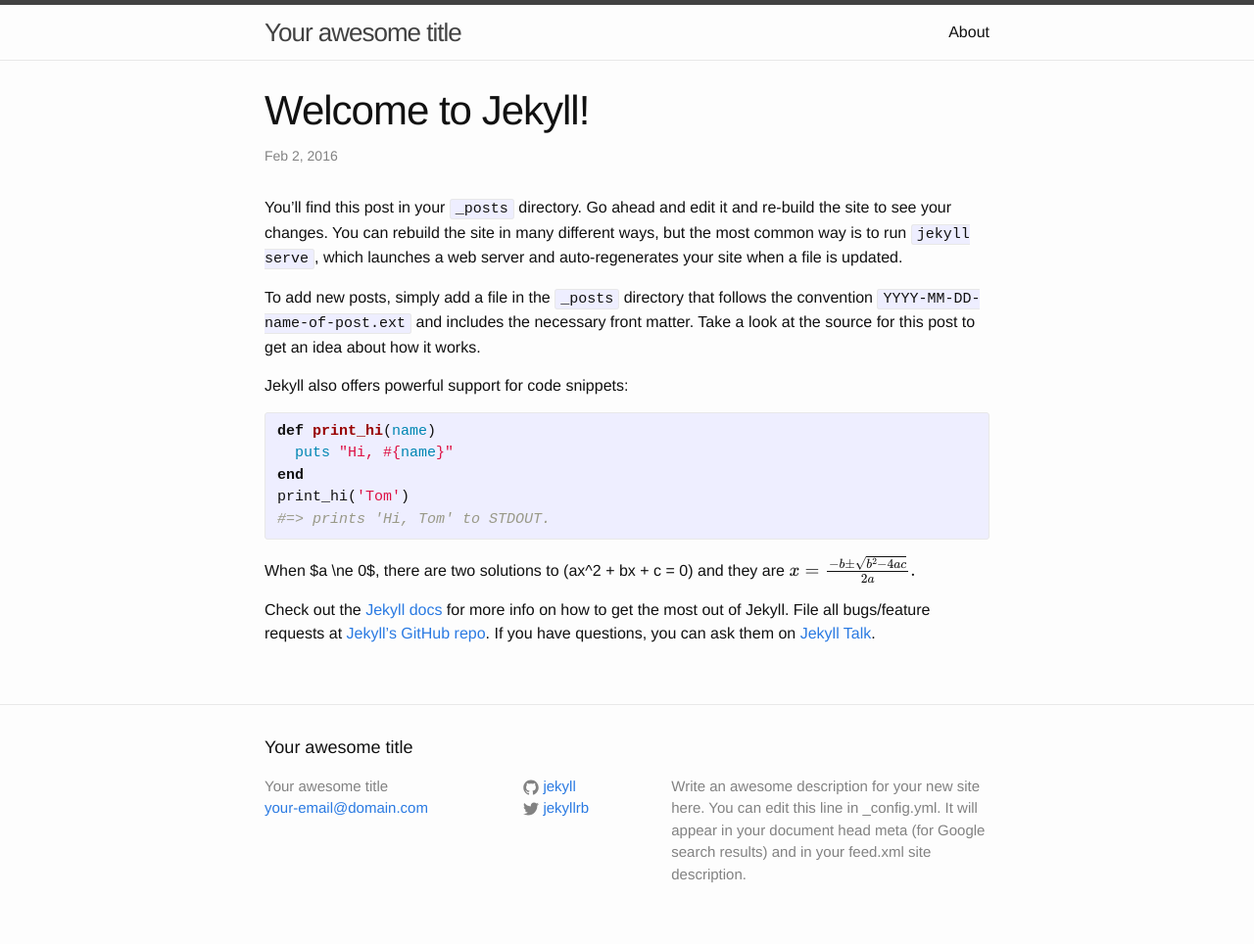
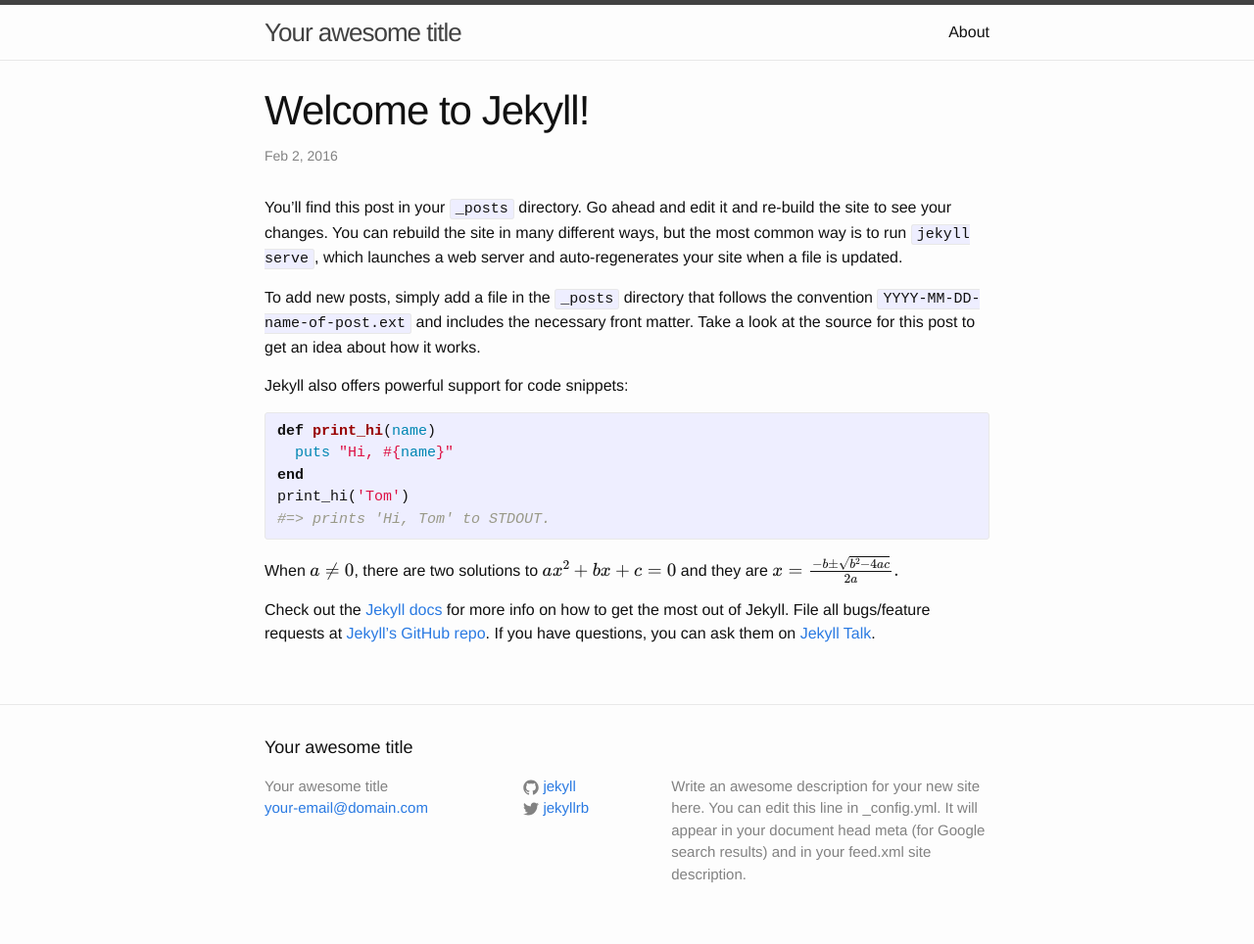
Before and after one commit to Vesnica/vesnica.github.io, a Jekyll site: the page built from _posts/2016-02-02-welcome-to-jekyll.markdown, in a window 1280 px wide. Shown: the whole page at 98% size. Built offline with Jekyll 4.4.1, drawn with Linux system fonts in a browser that asks for light colours; formulas are drawn with MathJax 3.

```diff
--- a/_posts/2016-02-02-welcome-to-jekyll.markdown
+++ b/_posts/2016-02-02-welcome-to-jekyll.markdown
@@ -18,7 +18,7 @@ print_hi('Tom')
 #=> prints 'Hi, Tom' to STDOUT.
 {% endhighlight %}
 
-When $a \ne 0$, there are two solutions to \(ax^2 + bx + c = 0\) and they are
+When $$a \ne 0$$, there are two solutions to $$ax^2 + bx + c = 0$$ and they are
 $$x = {-b \pm \sqrt{b^2-4ac} \over 2a}.$$
 
 Check out the [Jekyll docs][jekyll-docs] for more info on how to get the most out of Jekyll. File all bugs/feature requests at [Jekyll’s GitHub repo][jekyll-gh]. If you have questions, you can ask them on [Jekyll Talk][jekyll-talk].
```
